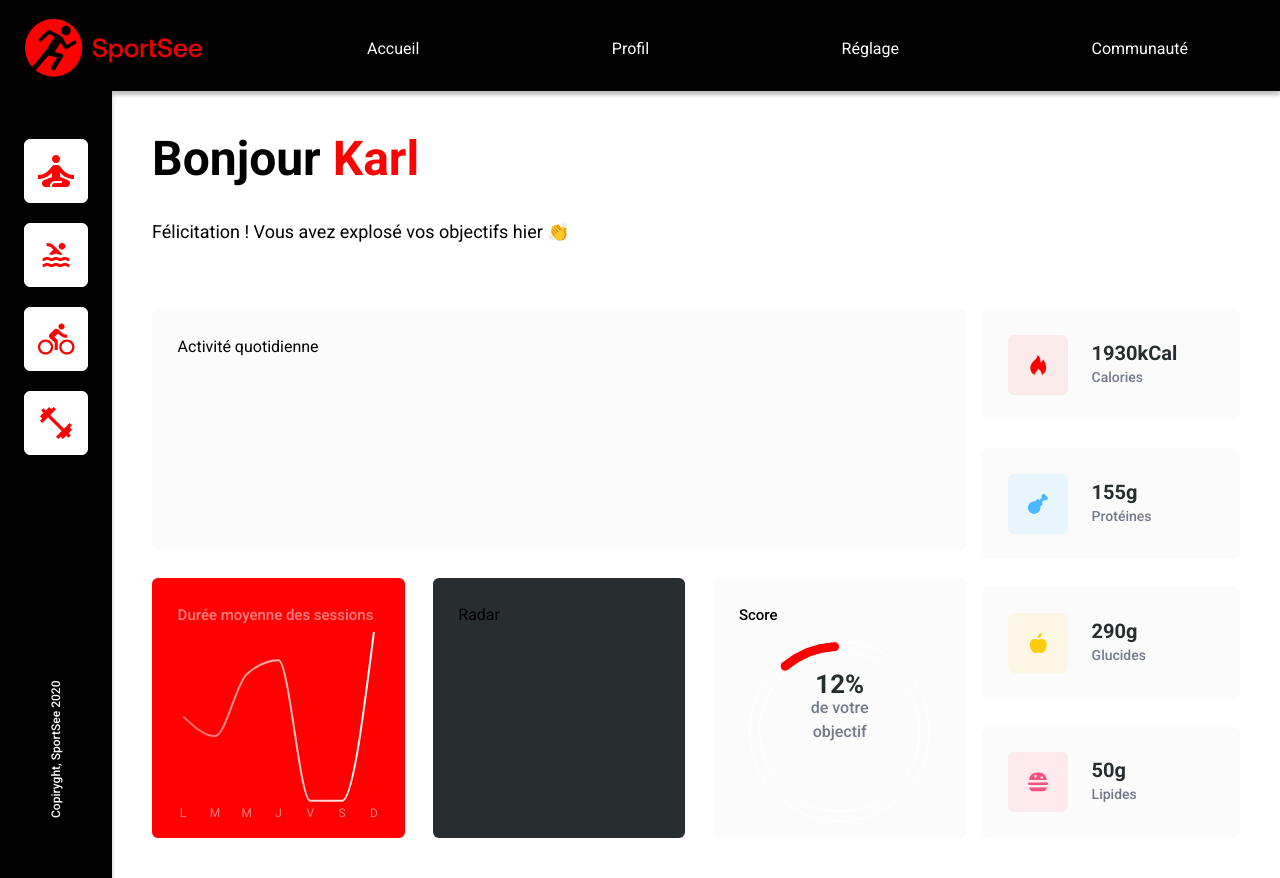
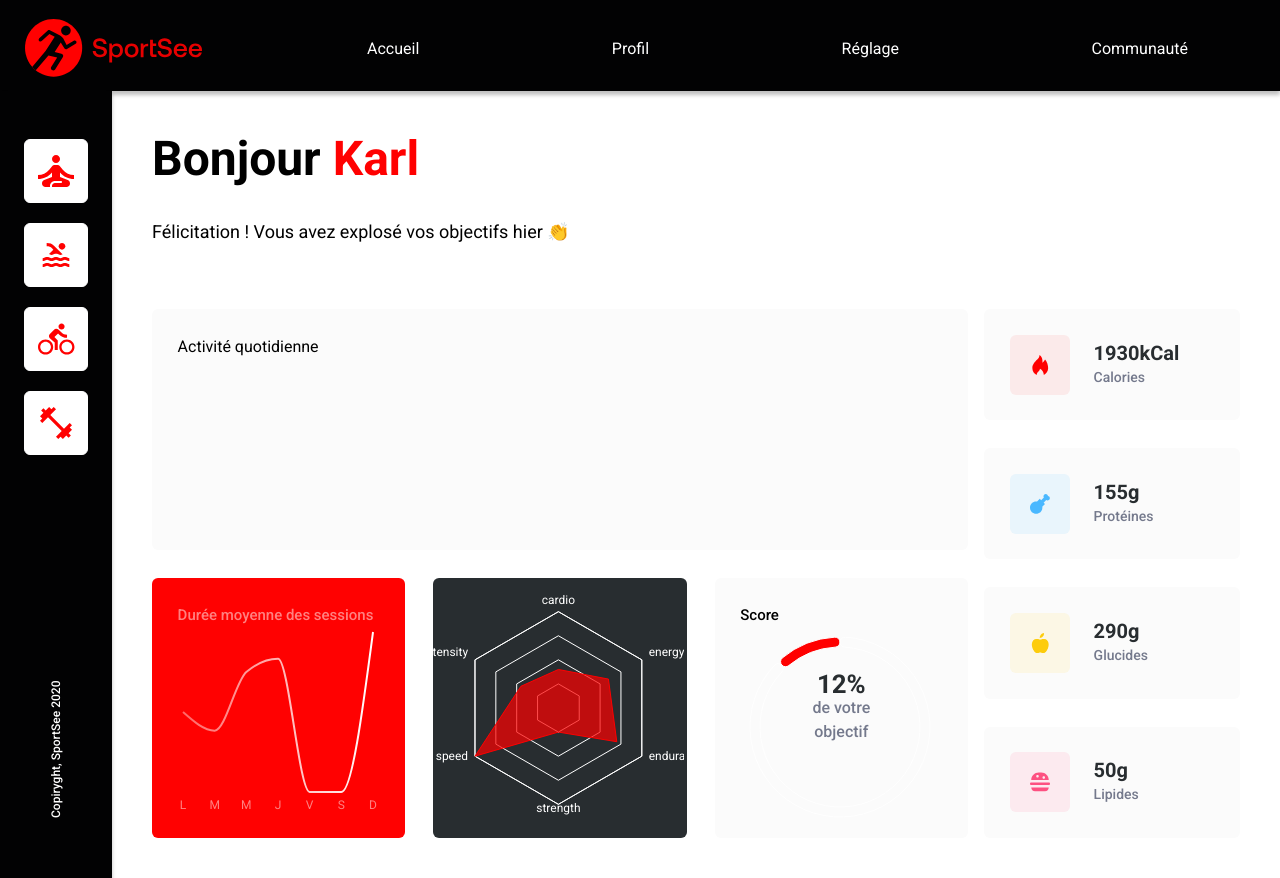
Before and after one commit to gcorbelin/SportSee, a Next.js app: page / in a window 1280 px wide. Built offline with nearby package versions, Linux system fonts and the light colour scheme.

Commit message:
Feat(stats): Add Stats radar chart

```diff
--- /dev/null
+++ b/src/components/CharacterStats/CharacterStats.tsx
@@ -0,0 +1,50 @@
+import {
+  ResponsiveContainer,
+  RadarChart,
+  Radar,
+  PolarGrid,
+  PolarAngleAxis,
+  PolarRadiusAxis,
+} from "recharts";
+import { CharacterStat } from "@/models/characterStats";
+import styles from "@/styles/CharacterStats.module.css";
+import utilsStyles from "@/styles/utils.module.css";
+
+interface CharacterStatsProps {
+  datas: CharacterStat;
+}
+
+export default function CharacterStats({ datas }: CharacterStatsProps) {
+  const data = [];
+  for (let i = 1; i <= 6; i++) {
+    const stat = datas.data.find((elem) => elem.kind === i);
+    data.push({
+      subject: datas.kind[i],
+      value: stat?.value,
+    });
+  }
+
+  return (
+    <div
+      className={`${utilsStyles.block} ${utilsStyles["block-chart"]} ${utilsStyles["no-padding"]} ${utilsStyles["block--background-4"]} ${styles.session}`}
+    >
+      <ResponsiveContainer width={"99%"} height={260}>
+        <RadarChart data={data}>
+          <PolarGrid radialLines={false} stroke="#fff" />
+          <PolarAngleAxis
+            dataKey="subject"
+            stroke="#fff"
+            tickLine={false}
+            fontSize={12}
+          />
+          <Radar
+            dataKey="value"
+            stroke="#FF0101"
+            fill="#FF0101"
+            fillOpacity={0.7}
+          />
+        </RadarChart>
+      </ResponsiveContainer>
+    </div>
+  );
+}
--- a/src/components/Objective/Objective.tsx
+++ b/src/components/Objective/Objective.tsx
@@ -28,7 +28,7 @@ export default function Objective({ score }: ObjectiveProps) {
       <div className={styles.score}>
         <strong>{score * 100}%</strong> de votre objectif
       </div>
-      <ResponsiveContainer>
+      <ResponsiveContainer width={"99%"} height={200}>
         <PieChart margin={{ top: 0, right: 0, left: 0, bottom: 0 }}>
           <Pie
             data={objectifDatas}
--- a/src/components/Session/Session.tsx
+++ b/src/components/Session/Session.tsx
@@ -21,7 +21,7 @@ export default function Session({ sessions }: SessionProps) {
       className={`${utilsStyles.block} ${utilsStyles["block-chart"]} ${utilsStyles["block--theme-1"]} ${styles.session}`}
     >
       <div className={styles.title}>Durée moyenne des sessions</div>
-      <ResponsiveContainer>
+      <ResponsiveContainer width={"99%"} height={200}>
         <LineChart
           data={sessions}
           margin={{ top: 5, right: 5, left: 5, bottom: 5 }}
--- /dev/null
+++ b/src/models/characterStats.ts
@@ -0,0 +1,19 @@
+export type Stat = {
+  value: number;
+  kind: number;
+};
+
+export type Kind = {
+  "1": string;
+  "2": string;
+  "3": string;
+  "4": string;
+  "5": string;
+  "6": string;
+};
+
+export type CharacterStat = {
+  userId: number;
+  kind: Kind;
+  data: Stat[];
+};
--- a/src/pages/index.tsx
+++ b/src/pages/index.tsx
@@ -3,12 +3,20 @@ import Layout from "@/components/Layout/Layout";
 import DataBlock from "@/components/DataBlock/DataBlock";
 import styles from "@/styles/Home.module.css";
 import utilsStyles from "@/styles/utils.module.css";
-import { user, userSessions } from "./api/mockedDatas";
+import { user, userSessions, userPerformance } from "./api/mockedDatas";
 
 // Objective component contains the recharts chart
 const Objective = dynamic(() => import("@/components/Objective/Objective"), {
   ssr: false,
 });
+
+// CharacterStats component contains the recharts chart
+const CharacterStats = dynamic(
+  () => import("@/components/CharacterStats/CharacterStats"),
+  {
+    ssr: false,
+  }
+);
 
 // Session component contains the recharts chart
 const Session = dynamic(() => import("@/components/Session/Session"), {
@@ -38,11 +46,7 @@ export default function Home() {
             </div>
             <div className={styles["home-main-secondary"]}>
               <Session sessions={userSessions.data.sessions} />
-              <div
-                className={`${utilsStyles.block} ${utilsStyles["block--background-4"]} ${styles["home-aside-block"]}`}
-              >
-                Radar
-              </div>
+              <CharacterStats datas={userPerformance.data} />
               <Objective score={user.data.todayScore} />
             </div>
           </div>
--- /dev/null
+++ b/src/styles/CharacterStats.module.css
@@ -0,0 +1,3 @@
+.radar {
+  position: relative;
+}
--- a/src/styles/Home.module.css
+++ b/src/styles/Home.module.css
@@ -45,19 +45,31 @@
 }
 
 .home-main-secondary {
-  display: flex;
+  display: grid;
+  grid-template-columns: 1fr;
   gap: 1.75rem;
   flex-grow: 1;
   width: 100%;
+}
+
+@media screen and (min-width: 1200px) {
+  .home-main-secondary {
+    grid-template-columns: 1fr 1fr 1fr;
+  }
 }
 
 /* Aside */
 .home-aside {
   display: flex;
   flex-direction: column;
-  justify-content: space-between;
   gap: 1.75rem;
-  width: 258px;
+  width: 256px;
+}
+
+@media screen and (min-width: 1200px) {
+  .home-aside {
+    justify-content: space-between;
+  }
 }
 
 .home-aside-block {
```
